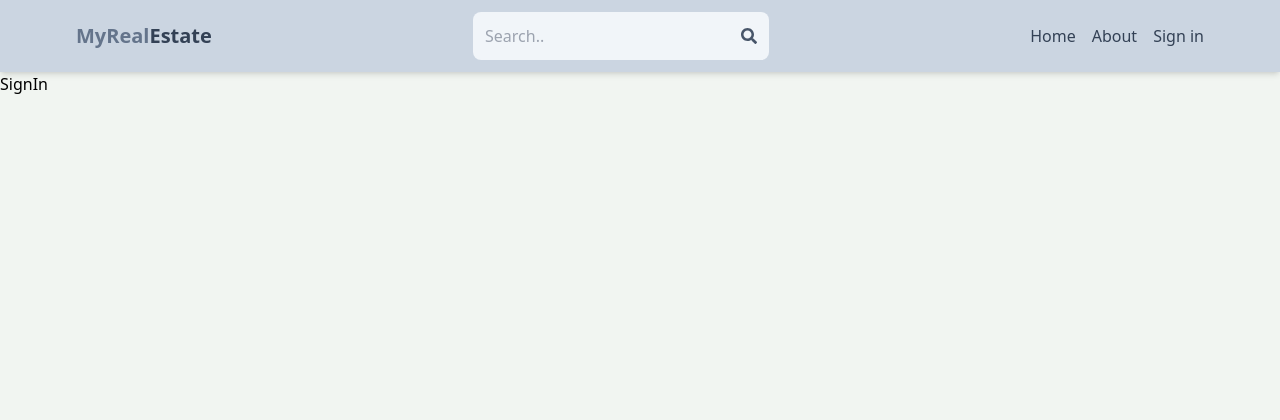
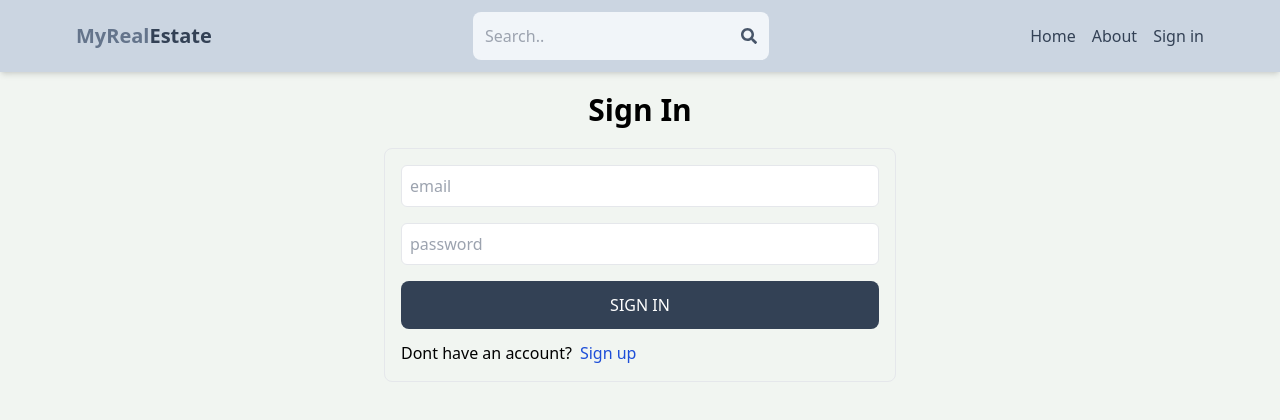
Before and after one commit to bilalarshad172/Mern-REAL-ESTATE, a React (Vite) app in the folder FrontEnd/: page /sign-in in a window 1280 px wide. Shown: the top 420 px of the page. Built offline with nearby package versions, Linux system fonts and the light colour scheme.

Commit message:
sign in UI completed

```diff
--- a/FrontEnd/src/pages/SignIn.jsx
+++ b/FrontEnd/src/pages/SignIn.jsx
@@ -1,9 +1,79 @@
-import React from 'react'
+import React, { useState } from "react";
+import { Link, useNavigate } from "react-router-dom";
 
-const SignIn = () => {
+const Signin = () => {
+  const [formData, setFormData] = useState({});
+  const [error, setError] = useState(null);
+    const [loading, setLoading] = useState(false);
+    const navigate = useNavigate();
+  const handleChange = (e) => {
+    setFormData({
+      ...formData,
+      [e.target.id]: e.target.value,
+    });
+  };
+
+  const handleSubmit = async (e) => {
+    e.preventDefault();
+    try {
+      setLoading(true);
+      const res = await fetch("api/auth/signin", {
+        method: "POST",
+        headers: {
+          "Content-Type": "application/json",
+        },
+        body: JSON.stringify(formData),
+      });
+      const data = await res.json();
+      if (data.success === false) {
+        setError(data.message);
+          setLoading(false);
+      }
+      setLoading(false);
+       setError(null);
+       navigate('/');
+    } catch (error) {
+      setLoading(false);
+      setError(error.message);
+    }
+  };
+
   return (
-    <div>SignIn</div>
-  )
-}
+    <div className="max-w-lg mx-auto">
+      <h1 className="text-3xl font-semibold text-center my-5">Sign In</h1>
+      <div className="border p-4 rounded-lg">
+        <form onSubmit={handleSubmit} className="flex flex-col gap-4">
+          <input
+            type="email"
+            placeholder="email"
+            className="p-2 border rounded-md"
+            id="email"
+            onChange={handleChange}
+          />
+          <input
+            type="password"
+            placeholder="password"
+            className="p-2 border rounded-md"
+            id="password"
+            onChange={handleChange}
+          />
+          <button
+            disabled={loading}
+            className="bg-slate-700 text-white p-3 rounded-lg uppercase hover:opacity-95 disabled:opacity-80"
+          >
+            {loading ? "Loading..." : "Sign in"}
+          </button>
+        </form>
+        <div className="flex gap-2 mt-3">
+          <p>Dont have an account?</p>
+          <Link to={"/sign-up"}>
+            <span className="text-blue-700">Sign up</span>
+          </Link>
+              </div>
+              {error && <p className="text-red-500">{error}</p>}
+      </div>
+    </div>
+  );
+};
 
-export default SignIn
+export default Signin;
--- a/FrontEnd/src/pages/SignUp.jsx
+++ b/FrontEnd/src/pages/SignUp.jsx
@@ -28,11 +28,10 @@
       if (data.success === false) {
         setError(data.message);
           setLoading(false);
-          setError(null);
-          navigate('/sign-in');
-        return;
       }
       setLoading(false);
+       setError(null);
+       navigate('/sign-in');
     } catch (error) {
       setLoading(false);
       setError(error.message);
```
